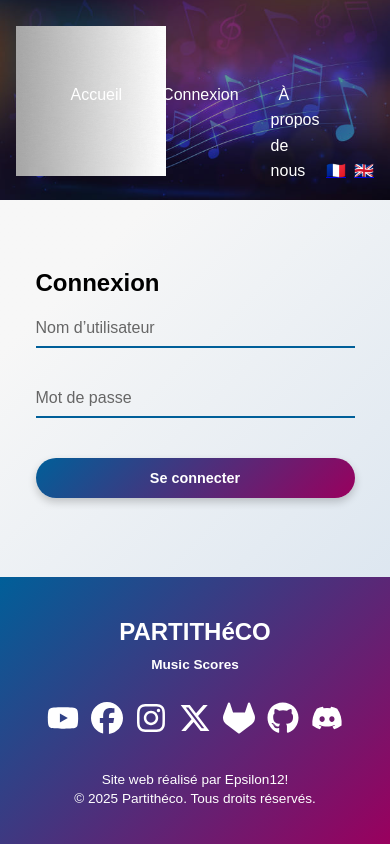
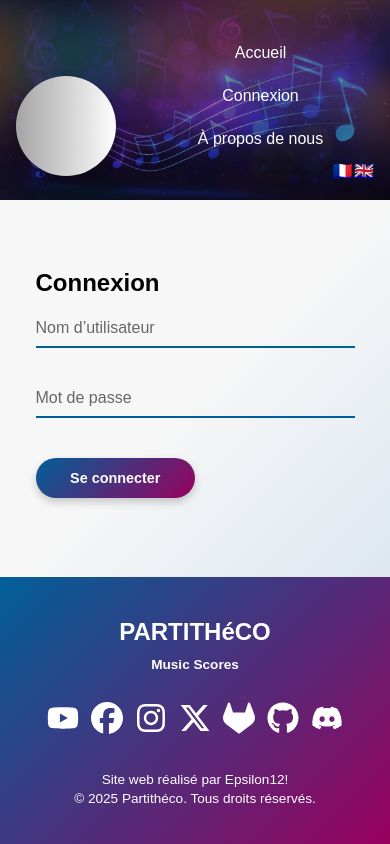
Before and after one commit to epsi12-lab/Partitheco, a PHP site: page /login.php in a window 390 px wide. Run offline with PHP 8.4, Linux system fonts and the light colour scheme.

Commit message:
Code revu et corrigé

```diff
--- a/assets/css/admin.css
+++ b/assets/css/admin.css
@@ -20,24 +20,3 @@
     background: var(--primary-light);
     color: #fff;
 }
-
-@media (max-width:768px) {
-    .admin-dashboard table,
-    .admin-dashboard thead,
-    .admin-dashboard tbody,
-    .admin-dashboard th,
-    .admin-dashboard td,
-    .admin-dashboard tr {
-      display:block;
-    }
-    .admin-dashboard th {
-      position:absolute; top:-9999px; left:-9999px;
-    }
-    .admin-dashboard td {
-      position:relative; padding-left:50%;
-    }
-    .admin-dashboard td:before {
-      position:absolute; top:0; left:0; width:45%; padding-left:.75rem;
-      content: attr(data-label); font-weight:bold;
-    }
-}
--- a/assets/css/base.css
+++ b/assets/css/base.css
@@ -36,7 +36,7 @@ main {
 main {
     background: linear-gradient(
       135deg,
-      rgba(255, 255, 255, 0.272) 20%,
+      rgba(255, 255, 255, 0.272) 50%,
       rgba(220,230,240,0.95) 100%
     );
 }
@@ -48,7 +48,8 @@ main {
     padding: 0;
     margin: -1px;
     overflow: hidden;
-    clip: rect(0, 0, 0, 0);
+    clip: rect(1px,1px,1px,1px);
+    clip-path: inset(50%);
     white-space: nowrap;
     border: 0;
 }
--- a/assets/css/buttons.css
+++ b/assets/css/buttons.css
@@ -28,8 +28,8 @@
 }
 
 .btn-load-more {
-  display: block !important;
-  margin: 2rem auto !important;
+  display: block;
+  margin: 2rem auto;
 }
 
 .btn-primary:hover,
@@ -61,7 +61,8 @@
   content: '→';
   transition: margin-left 0.2s ease;
 }
-.btn-load-more:hover::after {
+.btn-load-more:hover::after,
+#backToTop:hover::after {
   margin-left: 0.5rem;
 }
 
--- a/assets/css/comments.css
+++ b/assets/css/comments.css
@@ -10,6 +10,10 @@
     margin: 0.5rem 0;
     box-sizing: border-box;
 }
+
+.comment-form button {
+    margin-top: 1rem;
+  }
 
 .comment-item {
     border-top: 1px solid #ddd;
--- a/assets/css/forms.css
+++ b/assets/css/forms.css
@@ -78,3 +78,27 @@
 .form-btn {
     margin-top: 1rem;
 }
+
+.error-summary {
+    background-color: rgba(255,0,0,0.1);
+    border-left: 4px solid red;
+    padding: 1rem;
+}
+
+.error-summary ul {
+    margin: 0;
+    padding-left: 1.5rem;
+}
+
+.error-message {
+    color: red;
+    font-size: .9rem;
+    margin-top: .25rem;
+}
+
+.success-message {
+    background-color: rgba(0,128,0,0.1);
+    border-left: 4px solid green;
+    padding: 1rem;
+    margin-top: 1rem;
+}
--- a/assets/css/navbar.css
+++ b/assets/css/navbar.css
@@ -3,6 +3,8 @@
     padding: 0;
     height: 10vh; min-height: 200px;
     background: url('../static/musique.jpg') center/cover no-repeat;
+    background-size: cover;
+    background-position: center;
     animation: slideDown 0.5s ease-out;
     z-index: 1000;
 }
@@ -21,14 +23,23 @@
 }
 
 .navbar-brand .navbar-logo {
-    max-height:150px; width:auto;
+    max-height: 150px;
+    width: auto;
+    object-fit: cover;
+    border-radius: 50%;
+    box-shadow: 0 4px 12px rgba(0, 0, 0, 0.15);
 }
 
 .navbar-menu {
     position: absolute;
-    bottom:1rem; left:50%;
+    bottom:1rem;
+    left:50%;
     transform: translateX(-50%);
-    display:flex; list-style:none; gap:1.5rem;
+    display:flex;
+    list-style:none;
+    gap:1.5rem;
+    width: 50%;
+    max-width: 800px;
 }
 
 .navbar-menu li a,
@@ -37,6 +48,20 @@
     text-decoration:none;
     padding:0.5rem;
     font-weight:500;
+}
+
+.navbar-menu li {
+    flex: 1;
+    text-align: center;
+}
+
+.navbar-menu li a,
+.navbar-menu .dropbtn {
+    display: block;
+    padding: 0.5rem;
+    color: #fff;
+    text-decoration: none;
+    font-weight: 500;
 }
 
 .navbar-menu li a:hover,
--- a/assets/css/newsletter.css
+++ b/assets/css/newsletter.css
@@ -16,3 +16,10 @@
     padding: 0.5rem;
     box-sizing: border-box;
 }
+
+.success-message {
+    background-color: rgba(0,128,0,0.1);
+    border-left: 4px solid green;
+    padding: 1rem;
+    margin-top: 1rem;
+}
--- a/assets/css/responsive.css
+++ b/assets/css/responsive.css
@@ -1,28 +1,126 @@
-@media (max-width:900px) {
-    #mapWeatherSection { flex-direction:column; align-items:center; }
-    .info-block { width:100%; max-width:600px; }
+@media (max-width: 1024px) {
+    .project-item {
+      flex: 1 1 calc(50% - 1rem) !important;
+      max-width: calc(50% - 1rem) !important;
+    }
 }
 
-@media (max-width:768px) {
-    .main_navbar { flex-direction:column; height:auto; padding:.5rem; }
-    #projectsContainer { flex-direction:column; }
+@media (max-width: 768px) {
+    .project-item {
+      flex: 1 1 100% !important;
+      max-width: 100% !important;
+    }
+    .main_navbar {
+      display: flex;
+      flex-direction: column;
+      align-items: flex-start;
+      height: auto;
+      padding: .5rem;
+      position: relative;
+      padding-bottom: 4rem;
+    }
+    .navbar-menu {
+      position: absolute !important;
+      transform: none !important;
+      flex-direction: column !important;
+      padding: .5rem !important;
+      border-radius: 4px !important;
+      margin-top: .1rem !important;
+      left: auto !important;
+      right: 1rem !important;
+      display: flex !important;
+      justify-content: flex-end !important;
+      margin: 1rem !important;
+      align-self: flex-end !important;
+      bottom: 1rem !important;
+      gap: 0.1rem !important;
+      max-height: 80vh !important;
+      overflow-y: auto !important;
+    }
+    .navbar-lang {
+      position: absolute !important;
+      align-self: flex-end;
+      margin: 0 !important;
+      bottom: 1rem;
+      right: 1rem;
+      display: flex;
+      gap: 0.1rem;
+    }
+    .navbar-brand .navbar-logo {
+        max-height: 100px;
+    }
+    .project-media,
+    audio.project-media,
+    video.project-media {
+      max-width: 90vw !important;
+    }
 }
 
-@media (max-width:600px) {
-    .footer-container { flex-direction:column; gap:1.5rem; }
-    #backToTop { right:1rem; }
+@media (max-width: 768px) {
+    .admin-dashboard table,
+    .admin-dashboard thead,
+    .admin-dashboard tbody,
+    .admin-dashboard th,
+    .admin-dashboard td,
+    .admin-dashboard tr {
+      display: block;
+    }
+    .admin-dashboard th {
+      position: absolute;
+      top: -9999px;
+      left: -9999px;
+    }
+    .admin-dashboard td {
+      position: relative;
+      padding-left: 50%;
+    }
+    .admin-dashboard td:before {
+      content: attr(data-label);
+      position: absolute;
+      top: 0;
+      left: 0;
+      width: 45%;
+      padding-left: .75rem;
+      font-weight: bold;
+    }
 }
 
-@media (max-width:480px) {
+@media (max-width: 900px) {
+    #mapWeatherSection {
+      flex-direction: column;
+      align-items: center;
+    }
+    .info-block {
+      width: 100%;
+      max-width: 600px;
+    }
+}
+
+@media (max-width: 600px) {
+    .footer-container {
+      flex-direction: column;
+      gap: 1.5rem;
+    }
+    #backToTop {
+      right: 1rem;
+    }
+}
+
+@media (max-width: 480px) {
     .btn-primary,
     .btn-load-more,
     .newsletter-form button,
     .comment-form button,
     .form-btn,
     #backToTop {
-      width:100%; padding:.75rem; font-size:.9rem;
+      width: 50%;
+      padding: .75rem;
+      font-size: .9rem;
     }
     #backToTop {
-      width:2.25rem; height:2.25rem; bottom:1.5rem; right:1.5rem;
+      width: 2.25rem;
+      height: 2.25rem;
+      bottom: 1.5rem;
+      right: 1.5rem;
     }
 }
```
Also changed, not shown: assets/css/project-detail.css (+31 -10 lines), assets/css/projects.css (+37 -3 lines).
